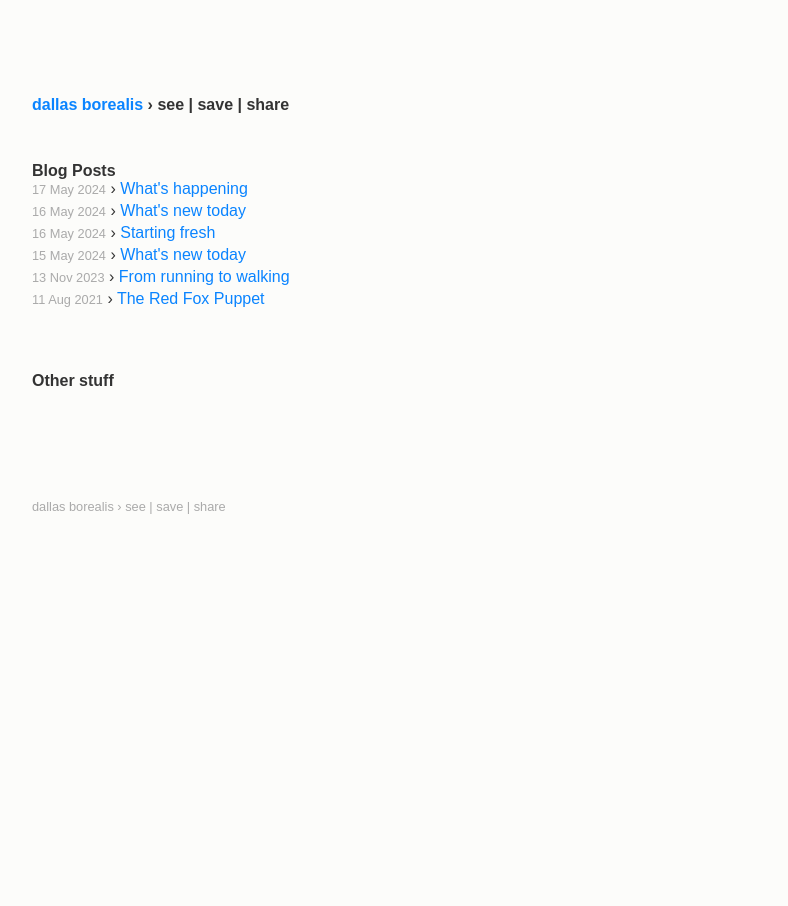
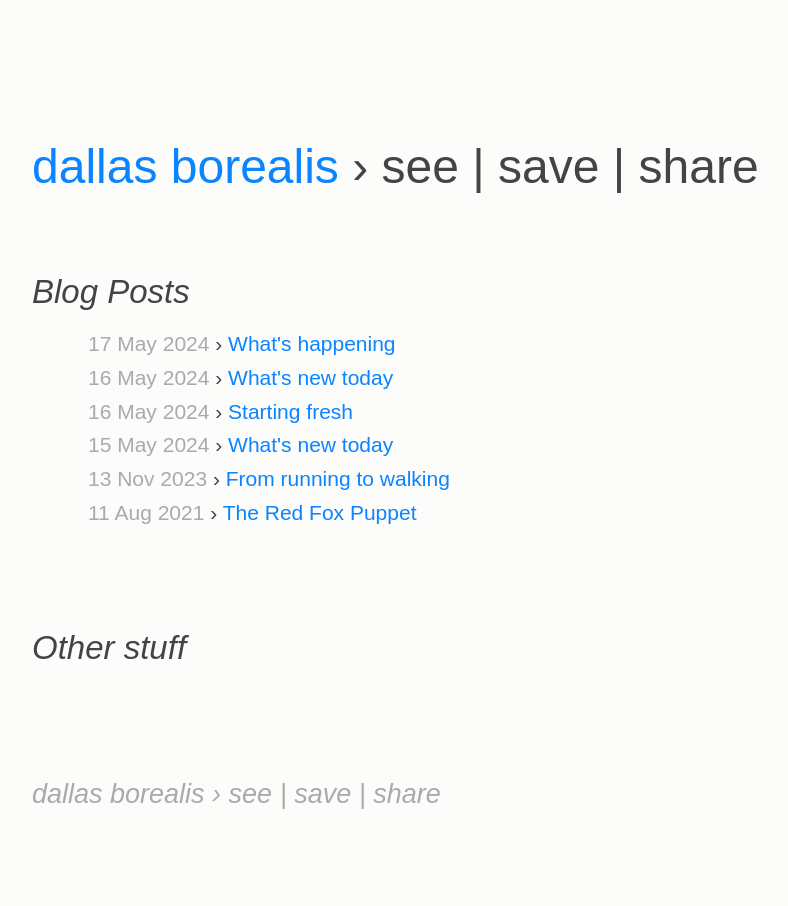
Before and after one commit to dallas-borealis/dallas-borealis.github.io, a Jekyll site: the page built from index.html, in a window 1280 px wide. Shown: the whole page, without its empty margins (128-916 px from the left). Built offline with Jekyll 4.4.1, drawn with Linux system fonts in a browser that asks for light colours.

Commit message:
Update screen.css

```diff
--- a/css/screen.css
+++ b/css/screen.css
@@ -1,56 +1,75 @@
-* {
-  margin: 0;
-  padding: 0;
+@charset "UTF-8";
+
+html {
+    font-size: 15px;
 }
 
 body {
     width: 87.5%;
-  margin-left: auto
+    margin-left: auto;
     margin-right: auto;
     padding-left: 12.5%;
     font-family: 'Source Sans Pro', sans-serif;
     background-color: #fcfcfa;
-  color: #333;
+    color: #444;
     max-width: 1400px;
+    counter-reset: sidenote-counter;
 }
 
-h1, h2, h3, h4, h5, h6 {
-  font-size: 100%;
+/* Adds dark mode */
+@media (prefers-color-scheme: dark) {
+    body {
+        background-color: #151515;
+        color: #ddd;
+    }
 }
 
 h1 {
-  margin-bottom: 1em;
+    font-weight: 400;
+    margin-top: 4rem;
+    margin-bottom: 1.5rem;
+    font-size: 3.2rem;
+    line-height: 1;
 }
 
-p {
-  margin: 1em 0;
+h2 {
+    font-style: italic;
+    font-weight: 400;
+    margin-top: 2.1rem;
+    margin-bottom: 1.4rem;
+    font-size: 2.2rem;
+    line-height: 1;
+}
+
+h3 {
+    font-style: italic;
+    font-weight: 400;
+    font-size: 1.7rem;
+    margin-top: 2rem;
+    margin-bottom: 1.4rem;
+    line-height: 1;
 }
 
 p.subtitle {
+    font-style: italic;
     margin-top: 1rem;
     margin-bottom: 1rem;
-    font-size: 80%;
+    font-size: 1.8rem;
     display: block;
     line-height: 1;
     color: #aaa;
 }
 
-ul.posts {
-  list-style-type: none;
-  margin-bottom: 2em;
+.numeral {
+    font-family: et-book-roman-old-style;
 }
 
-ul.posts li {
-  /* line-height: 1.75em; */
-}
-
-ul.posts span {
-  color: #aaa;
-  font-size: 80%;
+.danger {
+    color: red;
 }
 
 article {
-    padding: 5rem 0rem;
+    padding: 4rem 0rem;
 }
 
 section {
@@ -58,18 +77,26 @@ section {
     padding-bottom: 1rem;
 }
 
-a { color: rgba(10, 132, 255, 1); text-decoration: none; }
-a:hover { text-decoration: underline; }
-a:visited { color:rgba(10, 132, 255, 1); }
+p,
+dl,
+ol,
+ul {
+    font-size: 1.4rem;
+    line-height: 2rem;
+}
+ul.posts {
+  list-style-type: none;
+  margin-bottom: 2em;
+}
+ul.posts span {
+  color: #aaa;
+}
 
 p {
     margin-top: 1.4rem;
     margin-bottom: 1.4rem;
     padding-right: 0;
     vertical-align: baseline;
-}
-p.meta {
-  color: #aaa;
 }
 
 /* Chapter Epigraphs */
@@ -118,12 +145,12 @@ section > table {
 }
 
 /* 50 + 5 == 55, to be the same width as paragraph */
-/* section > dl,
+section > dl,
 section > ol,
 section > ul {
     width: 50%;
     -webkit-padding-start: 5%;
-} */
+}
 
 dt:not(:first-child),
 li:not(:first-child) {
@@ -158,6 +185,12 @@ figure.fullwidth figcaption {
     margin-right: 24%;
 }
 
+a { color: rgba(10, 132, 255, 1); text-decoration: none; }
+a:hover { text-decoration: underline; }
+a:visited { color:rgba(10, 132, 255, 1); }
+
+
+
 /* Sidenotes, margin notes, figures, captions */
 img {
     max-width: 100%;
@@ -171,7 +204,7 @@ img {
     width: 50%;
     margin-top: 0.3rem;
     margin-bottom: 0;
-    /* font-size: 1.1rem; */
+    font-size: 1.1rem;
     line-height: 1.3;
     vertical-align: baseline;
     position: relative;
@@ -373,133 +406,3 @@ label.margin-toggle:not(.sidenote-number) {
         width: 100%;
     }
 }
-
-
-/*****************************************************************************/
-/*
-/* Site
-/*
-/*****************************************************************************/
-
-.site {
-  font-size: 110%;
-  text-align: justify;
-  width: 42em;
-  margin: 3em auto 2em auto;
-  line-height: 1.5em;
-}
-
-.title {
-  color: #a00;
-  font-weight: bold;
-  margin-bottom: 2em;
-}
-
-  .site .title a {
-    color: #a00;
-    text-decoration: none;
-  }
-
-  .site .title a:hover {
-    color: black;
-  }
-
-  .site .title a.extra {
-    color: #aaa;
-    text-decoration: none;
-    margin-left: 1em;
-  }
-
-  .site .title a.extra:hover {
-    color: black;
-  }
-
-  .site .meta {
-    color: #aaa;
-  }
-
-  .site .footer {
-    font-size: 80%;
-    color: #666;
-    border-top: 4px solid #eee;
-    margin-top: 2em;
-    overflow: hidden;
-  }
-
-    .site .footer .contact {
-      float: left;
-      margin-right: 3em;
-    }
-
-      .site .footer .contact a {
-        color: #8085C1;
-      }
-
-    .site .footer .rss {
-      margin-top: 1.1em;
-      margin-right: -.2em;
-      float: right;
-    }
-
-      .site .footer .rss img {
-        border: 0;
-      }
-
-/*****************************************************************************/
-/*
-/* Posts
-/*
-/*****************************************************************************/
-
-#post {
-
-}
-
-  /* standard */
-
-  #post pre {
-    border: 1px solid #ddd;
-    background-color: #eef;
-    padding: 0 .4em;
-  }
-
-  #post ul,
-  #post ol {
-    margin-left: 1.35em;
-  }
-
-  #post code {
-    border: 1px solid #ddd;
-    background-color: #eef;
-    font-size: 85%;
-    padding: 0 .2em;
-  }
-
-    #post pre code {
-      border: none;
-    }
-
-  #post img {
-    max-width: 42em;
-    padding: 1em 0;
-  }
-
-  /* terminal */
-
-  #post pre.terminal {
-    border: 1px solid black;
-    background-color: #333;
-    color: white;
-  }
-
-  #post pre.terminal code {
-    background-color: #333;
-  }
-
-#related {
-  margin-top: 2em;
-}
-
-  #related h2 {
-    margin-bottom: 1em;
-  }
```
Lines whose indentation alone changed are shown as unchanged.
